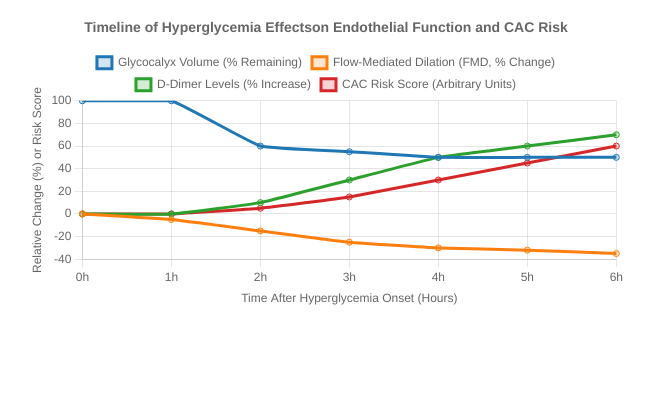
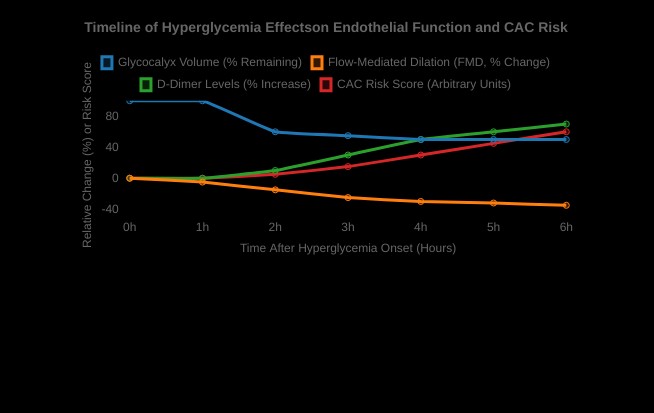
Before and after one commit to NinerXrayBravoTwoTwo/lmhr-charts, a plain HTML site: page Index.html in a window 1280 px wide. Shown: the whole page, without its empty margins (314-968 px from the left). Drawn offline with nearby package versions, Linux system fonts and the light colour scheme.

Commit message:
style changes

```diff
--- a/Index.html
+++ b/Index.html
@@ -6,10 +6,18 @@
     <title>Hyperglycemia Effects Chart</title>
     <!-- Include Chart.js from a CDN -->
     <script src="https://cdn.jsdelivr.net/npm/chart.js"></script>
+    <style>
+        body {
+            font-family: Arial, sans-serif;
+            background: #000;
+            color: #fff;
+            font-style: bold;
+        }
+    </style>
 </head>
 <body>
     <!-- Create a canvas element for the chart -->
-    <div style="width: 600px; height: 600px; margin: 10px auto;">
+    <div style="width: 500px; height:400px; margin: 10px auto;">
         <canvas id="hyperglycemiaChart"></canvas>
     </div>
 
@@ -65,7 +73,7 @@
                     },
                     "legend": {
                         "position": "top",
-                        "labels": { "boxWidth": 15 }, "font": { "size": 4}
+                        "labels": { "boxWidth": 10 }, "font": { "size": 4}
 
                      },
                 },
```
